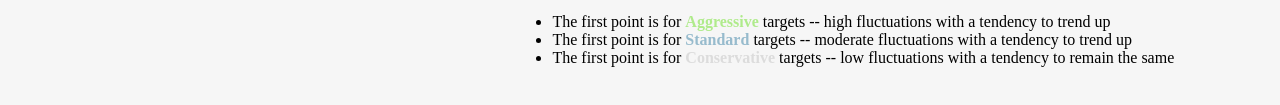
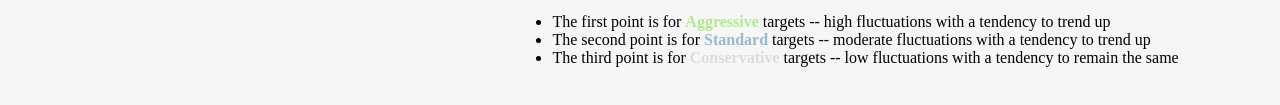
Before and after one commit to sbatson5/arm, a plain HTML site: page index.html in a window 1280 px wide. Shown: the part 411-516 px from the top of the page. Drawn offline with nearby package versions, Linux system fonts and the light colour scheme.

Commit message:
fix legend text

```diff
--- a/index.html
+++ b/index.html
@@ -20,8 +20,8 @@
 		<div id="chartLegend">
 			<ul class="chart-legend">
 				<li>The first point is for <span class="aggressive">Aggressive</span> targets -- high fluctuations with a tendency to trend up</li>
-				<li>The first point is for <span class="standard">Standard</span> targets -- moderate fluctuations with a tendency to trend up</li>
-				<li>The first point is for <span class="conservative">Conservative</span> targets -- low fluctuations with a tendency to remain the same</li>
+				<li>The second point is for <span class="standard">Standard</span> targets -- moderate fluctuations with a tendency to trend up</li>
+				<li>The third point is for <span class="conservative">Conservative</span> targets -- low fluctuations with a tendency to remain the same</li>
 			</ul>
 		</div>
 	</div>
```
